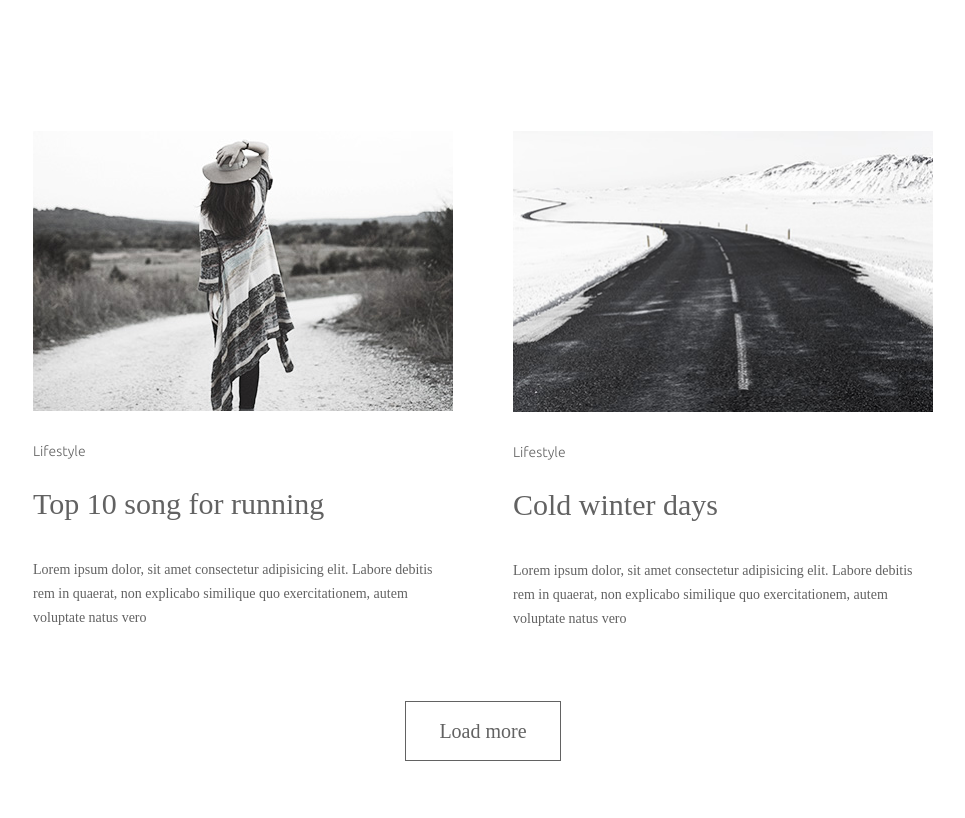
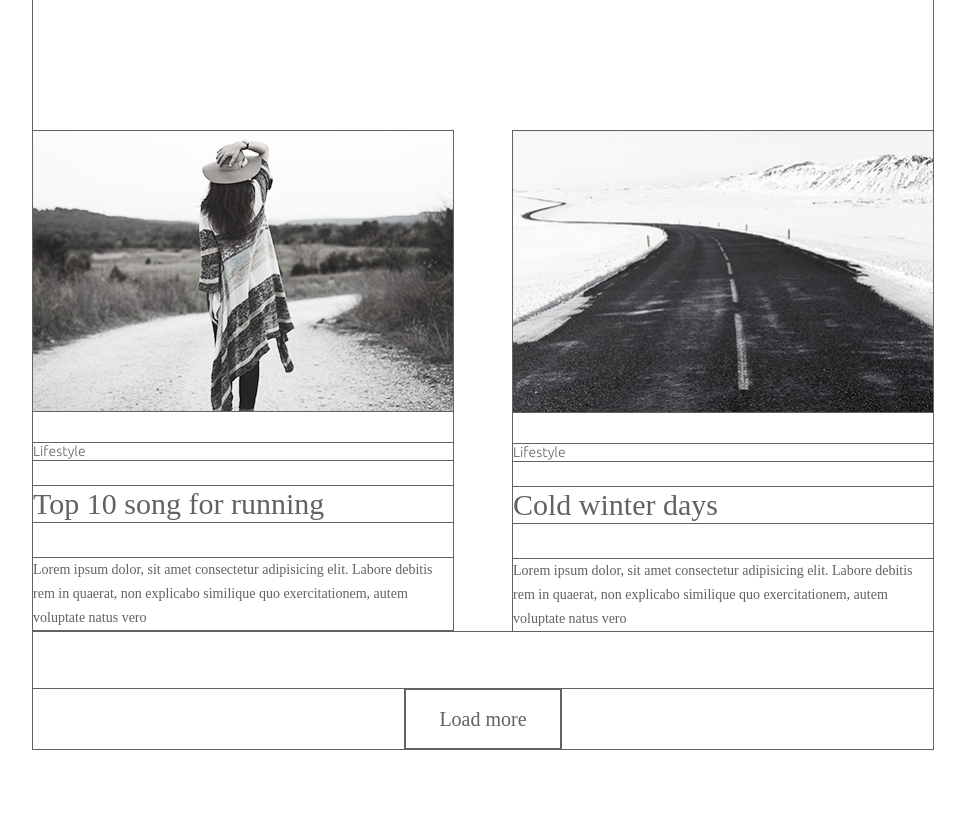
Before and after one commit to bodrius/goit-fe-course, a plain HTML site: page module -03/img/index.html in a window 1280 px wide. Shown: the part 1356-2174 px from the top of the page, without its empty margins (157-1122 px from the left). Drawn offline with Linux system fonts and the light colour scheme.

Commit message:
fulltask

```diff
--- a/module -03/img/style.css
+++ b/module -03/img/style.css
@@ -64,7 +64,6 @@ body{
   list-style: none;
   margin: 0;
   padding: 0;
-  width: 900px;
   text-align: center;
   background-color: #ffffff;
 }
@@ -102,6 +101,7 @@ margin-right: 50px;
     margin: 0;
     padding: 0;
     font-size: 0;
+    margin-bottom: 58px;
   }
   .bookmark-item h3{
     color: #626262;
@@ -177,7 +177,6 @@ margin-right: 50px;
   color: #626262;
   font-family: serif;
   cursor: pointer;
-  margin: 70px 0 57px;
   }
 
 .button{
@@ -188,3 +187,11 @@ margin-right: 50px;
 .button :focus{
   color:#f80a0a
 }
+
+.content{
+  padding-bottom: 68px;
+}
+
+*{
+  outline: solid 1px;
+}
```
